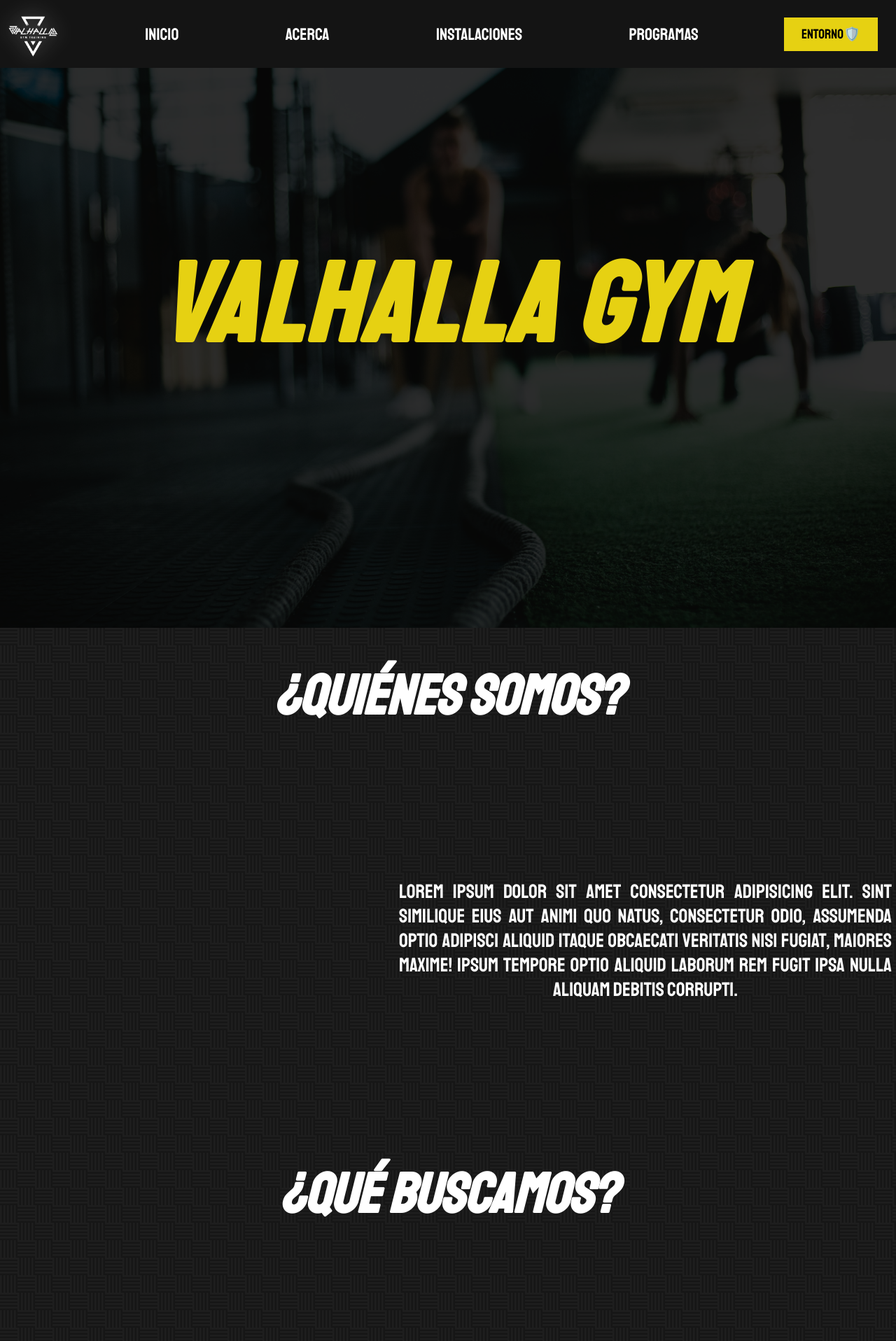
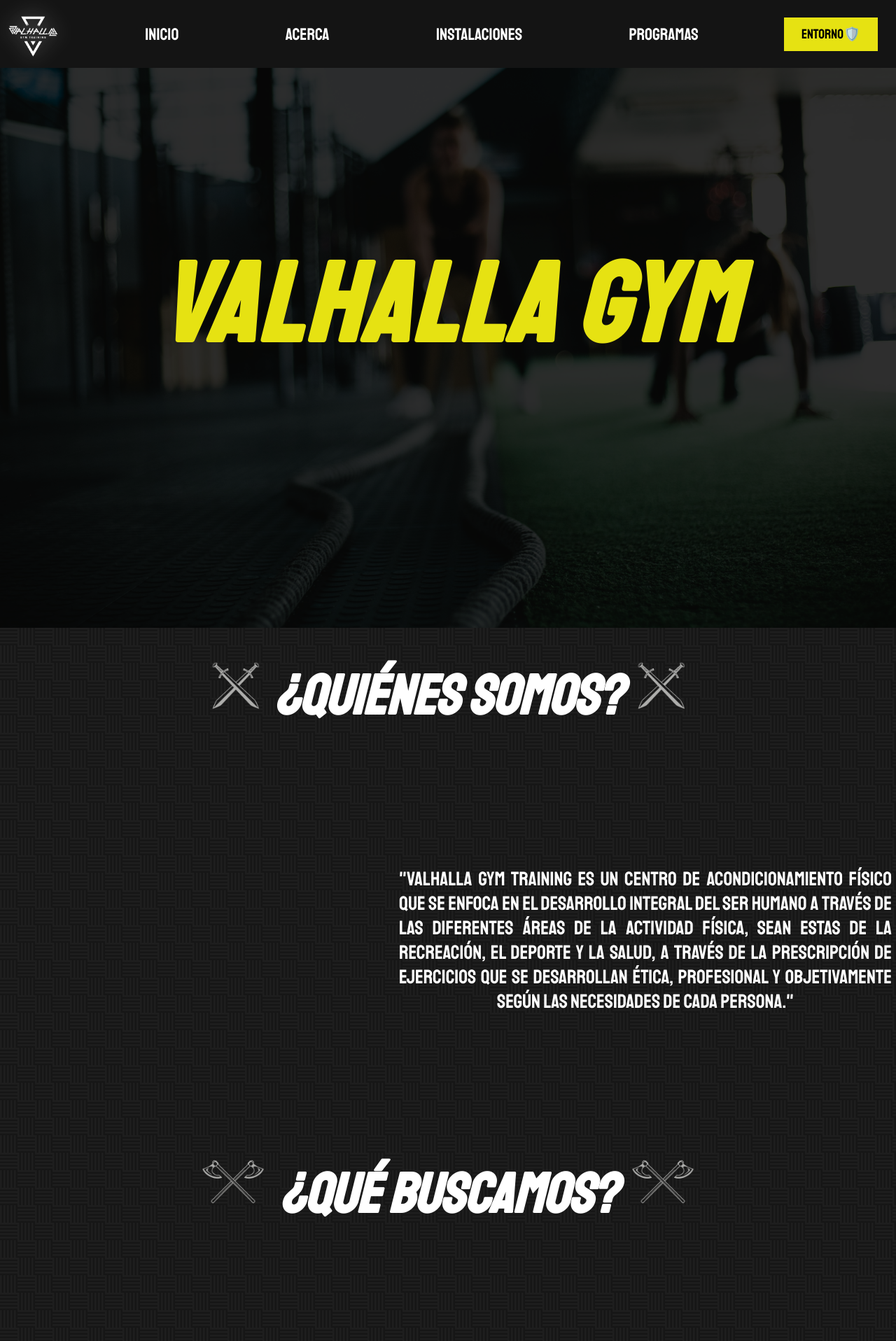
Before and after one commit to DJ-Custom/Valhalla_web_site, a PHP site: page / in a window 1280 px wide. Shown: the top 1916 px of the page at 70% size. Run offline with PHP 8.4, Linux system fonts and the light colour scheme.

Commit message:
10 feb 12.04

```diff
--- a/db.php
+++ b/db.php
@@ -2,7 +2,7 @@
 $servername = "localhost";
 $username = "root";
 $password = "";
-$database = "user_tecnofibras";
+$database = "login_user";
 
 // Crear conexión
 $conn = new mysqli($servername, $username, $password, $database);
--- a/index.php
+++ b/index.php
@@ -12,14 +12,14 @@
     <link rel="preconnect" href="https://fonts.googleapis.com">
     <link rel="preconnect" href="https://fonts.gstatic.com" crossorigin>
     <link href="https://fonts.googleapis.com/css2?family=Exo:ital,wght@0,100..900;1,100..900&family=Lexend&family=Staatliches&display=swap" rel="stylesheet">
-    <link rel="icon" type="image/svg+xml" href="/Images/Icon-Valhalla.png">
+    <link rel="icon" type="image/svg+xml" href="Images/Icon-Valhalla.png">
     <link rel="stylesheet" href="https://cdnjs.cloudflare.com/ajax/libs/font-awesome/6.5.2/css/all.min.css">
-    <script src="assets/script.js"></script>
+    <script src="script.js"></script>
 </head>
 <body>
     <header class="nav">
         <div class="navbar">
-        <img src="/Images/Icon-Valhalla.png" alt="" class="logo">
+        <img src="Images/Icon-Valhalla.png" alt="" class="logo">
         <div>
             <a class="nav-enlaces" href="#home">Inicio</a>
             <a class="nav-enlaces" href="#about">Acerca</a>
@@ -34,23 +34,24 @@
 
 </section>
 <section class="about" id="about">
-<h2>¿Quiénes somos?</h2>
+
+<div class="ttl"><div class="ttl1"></div><h2>¿Quiénes somos?</h2><div class="ttl1"></div></div>
 <div class="container">
 <div id="row" class="box">
-    <p>Coach Daniel</p>
+    <p><span>Coach Daniel</span><br>Profesional en Ciencias del Movimiento Humano, el Deporte y la Recreacion de la Universidad de Costa Rica</p>
     <div class="cover">
-        <img src="/Images/Daniel-Photo.jpeg" alt="">
+        <img src="Images/Daniel-Photo.jpeg" alt="">
     </div>
 </div>
-<p>Lorem ipsum dolor sit amet consectetur adipisicing elit. Sint similique eius aut animi quo natus, consectetur odio, assumenda optio adipisci aliquid itaque obcaecati veritatis nisi fugiat, maiores maxime! Ipsum tempore optio aliquid laborum rem fugit ipsa nulla aliquam debitis corrupti.</p>
+    <p>"Valhalla Gym Training es un centro de acondicionamiento físico que se enfoca en el desarrollo integral del ser humano a través de las diferentes áreas de la actividad física, sean estas de la recreación, el deporte y la salud, a través de la prescripción de ejercicios que se desarrollan ética, profesional y objetivamente según las necesidades de cada persona."</p>
 </div>
-<h2>¿Qué buscamos?</h2>
+<div class="ttl"><div class="ttl2"></div><h2>¿Qué buscamos?</h2><div class="ttl2"></div></div>
 <div class="container">
-<p>Lorem ipsum dolor sit amet consectetur adipisicing elit. Saepe quo facere reprehenderit eligendi, maiores sit necessitatibus fugiat quia iure accusamus eveniet velit explicabo harum sequi possimus sint voluptatum delectus perspiciatis. Ducimus consequuntur possimus consectetur, tenetur quasi aperiam? Eveniet quas laborum ullam.</p>
+    <p>"Nuestro objetivo es ser el mejor centro de acondicionamiento físico de todo Occidente, destacándonos por la calidad de nuestros servicios y el enfoque integral de nuestros programas. A través del desarrollo de planes interdisciplinarios, buscamos adaptarnos a las necesidades de la comunidad naranjeña y sus alrededores, promoviendo un estilo de vida saludable y ofreciendo un espacio inclusivo donde cada persona pueda alcanzar sus metas físicas con el apoyo de profesionales capacitados."</p>
 <div id="row" class="box">
-    <p>Coach Mario</p>
+    <p><span>Coach Mario</span><br>Profesional en Educacion Fisica, Deporte y Recreacion<br><br>Maestria en Ciencias de la Educacion en enfasis en Administracion </p>
     <div class="cover">
-        <img src="/Images/Mario-Photo.jpeg" alt="">
+        <img src="Images/Mario-Photo.jpeg" alt="">
     </div>
 </div>
 </div>
@@ -58,40 +59,55 @@
 <section class="training" id="programa_de_entrenamiento">
 <h2>Programas de Entrenamiento</h2>
 <div class="container">
-    <div id="row"></div>
-    <div id="row"></div>
-    <div id="row"></div>
+    <div id="row">
+        <h3>Programas Generales:</h3>
+        <h4>Entrenamiento funcional y contra resistencia:</h4>
+        <p>Son clases grupales enfocadas en ejercicios de alta intensidad, peso libre y pliométricos, es decir, aquellos que se realizan utilizando el propio peso corporal junto con otros elementos como mancuernas, barras, balones medicinales y discos. Su objetivo es desarrollar capacidades y destrezas físicas, incluyendo movilidad, flexibilidad, resistencia cardiovascular y neuromuscular. Además, contribuyen al desarrollo de la fuerza, la potencia, la estabilidad y las capacidades coordinativas de las personas.</p>
+        <br><h4>Entrenamiento de pesas y fuerza:</h4>
+        <p>En este programa, el entrenamiento se adapta a los objetivos individuales de cada persona. Una característica distintiva de esta metodología es el uso de máquinas asistidas y poleas, que permiten un trabajo más focalizado en los diferentes grupos musculares. Esto facilita la consecución de objetivos como la hipertrofia muscular, el desarrollo de la fuerza, la resistencia muscular, así como la tonificación y definición de la musculatura.</p>
+        <div class="img-program1"></div>
+    </div>
+    <div id="row">
+        <h3>Entrenamientos Personalizados</h3>
+        <h4>Rehabilitación física:</h4>
+        <p>Nos especializamos en el tratamiento de lesiones causadas por traumatismos, ayudando a cada persona a recuperar su movilidad, funcionalidad y calidad de vida a través de ejercicios específicos y terapias adaptadas a sus necesidades. Nuestro enfoque combina técnicas de fortalecimiento, flexibilidad y reeducación postural para garantizar una recuperación segura y efectiva.</p>
+        <h4>Rendimiento deportivo:</h4>
+        <p>Diseñamos programas de entrenamiento personalizados según las exigencias técnicas y tácticas de cada disciplina deportiva. Nuestro objetivo es optimizar el desempeño de los atletas, mejorando su fuerza, resistencia, velocidad y coordinación. A través de metodologías avanzadas, buscamos potenciar sus capacidades físicas y minimizar el riesgo de lesiones, permitiéndoles alcanzar su máximo rendimiento.</p>
+        <h4>Tratamiento de patologías a través del ejercicio:</h4>
+        <p>Implementamos planes de entrenamiento especializados para el manejo de enfermedades crónicas como diabetes, hipertensión y dislipidemia, así como otras condiciones relacionadas con el síndrome metabólico. A través de la actividad física guiada, promovemos la mejora de la salud cardiovascular, el control del peso corporal y el bienestar general, siempre bajo la supervisión de profesionales capacitados.</p>
+        <div class="img-program2"></div>
+    </div>
 </div>
 </section>
 <section class="instalaciones" id="instalaciones">
 <h2>Nuestras Instalaciones</h2>
 <div class="container">
     <div class="row">
-    <img class="instalaciones-img" src="/Images/Galeria/7.jpeg" alt="">
+    <img class="instalaciones-img" src="Images/Galeria/7.jpeg" alt="">
     </div>
     <div class="row">
-    <img class="instalaciones-img" src="/Images/Galeria/2.jpeg" alt="">
+    <img class="instalaciones-img" src="Images/Galeria/2.jpeg" alt="">
     </div>
     <div class="row">
-    <img class="instalaciones-img" src="/Images/Galeria/9.jpeg" alt="">
+    <img class="instalaciones-img" src="Images/Galeria/9.jpeg" alt="">
     </div>
     <div class="row">
-    <img class="instalaciones-img" src="/Images/Galeria/4.jpeg" alt="">
+    <img class="instalaciones-img" src="Images/Galeria/11.jpeg" alt="">
     </div>
     <div class="row">
-    <img class="instalaciones-img" src="/Images/Galeria/10.jpeg" alt="">
+    <img class="instalaciones-img" src="Images/Galeria/10.jpeg" alt="">
     </div>
     <div class="row">
-    <img class="instalaciones-img" src="/Images/Galeria/1.jpeg" alt="">
+    <img class="instalaciones-img" src="Images/Galeria/12.jpeg" alt="">
     </div>
     <div class="row">
-    <img class="instalaciones-img" src="/Images/Galeria/8.jpeg" alt="">
+    <img class="instalaciones-img" src="Images/Galeria/13.jpeg" alt="">
     </div>
     <div class="row">
-    <img class="instalaciones-img" src="/Images/Galeria/3.jpeg" alt="">
+    <img class="instalaciones-img" src="Images/Galeria/3.jpeg" alt="">
     </div>
     <div class="row">
-    <img class="instalaciones-img" src="/Images/Galeria/5.jpeg" alt="">
+    <img class="instalaciones-img" src="Images/Galeria/5.jpeg" alt="">
     </div>
 </div>
 <div class="Lol">
--- a/private.css
+++ b/private.css
@@ -174,11 +174,10 @@
 
                   /* Home */
 .home {
-  background-image: url('../Images/background-valhalla.jpg');
+  background-image: url('Images/background-valhalla.jpg');
   background-size: cover;
   background-position: center;
   position: relative;
-  height: 100vh;
   text-align: start;
   view-timeline: --scroll;
   justify-content: center;
@@ -186,6 +185,7 @@
   text-align: center;
   justify-items: center;
   width: 100%;
+  height: 120vh;
 }
 .home::before {
   content: '';
@@ -199,7 +199,7 @@
 }
 h1{
   position: relative;
-  top: 16rem;
+  top: 6rem;
   left: 0;
   right: 0;
   bottom: 0;
--- a/style.css
+++ b/style.css
@@ -54,7 +54,7 @@
     padding-top: 10px;
 }
 :root{
-  --primary-color: rgb(230, 209, 18);
+  --primary-color: rgb(230, 226, 18);
     --secondary-color: #141414;
     --font-family: "Staatliches", serif;
   }
@@ -303,10 +304,47 @@
     text-align: justify;
     text-align-last:  center;
     font-size: 28px;
-
   }
-
-
+  .about p span{
+    color: var(--primary-color);
+    font-size: 44px;
+  }
+  .about .content {
+    display: flex;
+    flex-direction: row;
+  }
+    .ttl {
+    display: flex;
+    flex-wrap: wrap;
+    flex-direction: row;
+    justify-content: center;
+    justify-items: center;
+    align-items: center;
+  }
+  .ttl1{
+    width: 80px;
+    height: 80px;
+    background-image: url('Images/2.PNG');
+    background-size: contain;
+    background-position: center;
+    position: relative;
+    opacity: 0.9;
+    margin-top: 1rem;
+    margin-right: 1rem;
+    margin-left: 1rem;
+  }
+  .ttl2{
+    width: 100px;
+    height: 80px;
+    background-image: url('Images/3.PNG');
+    background-size: contain;
+    background-position: center;
+    position: relative;
+    opacity: 0.9;
+    margin-top: 1rem;
+    margin-right: 1rem;
+    margin-left: 1rem;
+  }
   .box{
     width: 500px;
     height: 500px;
```
Also changed, not shown: other parts of style.css (+59 -4 lines), login.php (+4 -4 lines), private.php (+4 -4 lines), Images/0.PNG (added), Images/1.PNG (added), Images/2.PNG (added), Images/3.PNG (added), Images/4.PNG (added), Images/5.PNG (added), Images/8.PNG (added), Images/Galeria/1.jpeg (deleted), Images/Galeria/11.jpeg (added), Images/Galeria/12.jpeg (added), Images/Galeria/13.jpeg (added), 1 more files, 1 other file.
